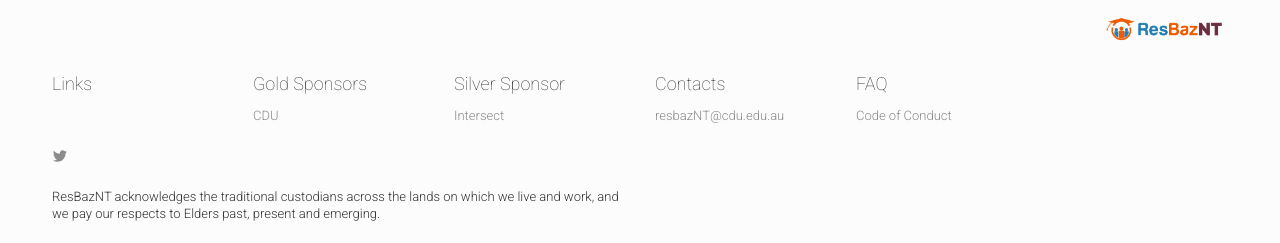
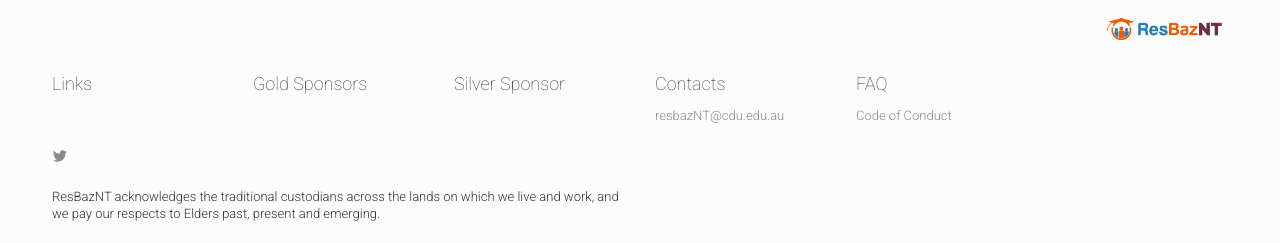
Before and after one commit to resbaznt/resbaz2023NT, a Jekyll site: the page built from index.html, in a window 1280 px wide and 900 px high, scrolled down 3133 px. Shown: the part 654-897 px from the top of the window. Built offline with Jekyll 4.4.1, drawn with Linux system fonts in a browser that asks for light colours; nearby versions of some CDN libraries; comment, search, counter and statistics services are not loaded.

Commit message:
Update _config.yml

```diff
--- a/_config.yml
+++ b/_config.yml
@@ -200,11 +200,11 @@ footerBlocks:
  -
   title: "Gold Sponsors"
   links:
-    - {link: "https://www.cdu.edu.au", text: "CDU", imageUrl: "../img/organizers/cdu.jpg"}
+    - {link: "https://www.cdu.edu.au", text: "", imageUrl: "../img/organizers/cdu.jpg"}
  -
   title: "Silver Sponsor"
   links:
-   - {link: "https://www.intersect.org.au", text: "Intersect", imageUrl: "../img/organizers/intersect.jpg"}
+   - {link: "https://www.intersect.org.au", text: "", imageUrl: "../img/organizers/intersect.jpg"}
    #- {link: "https://www.aarnet.edu.au/", text: "AARNet", imageUrl: "../img/organizers/aarnet.png"}
  -
   title: "Contacts"
```
